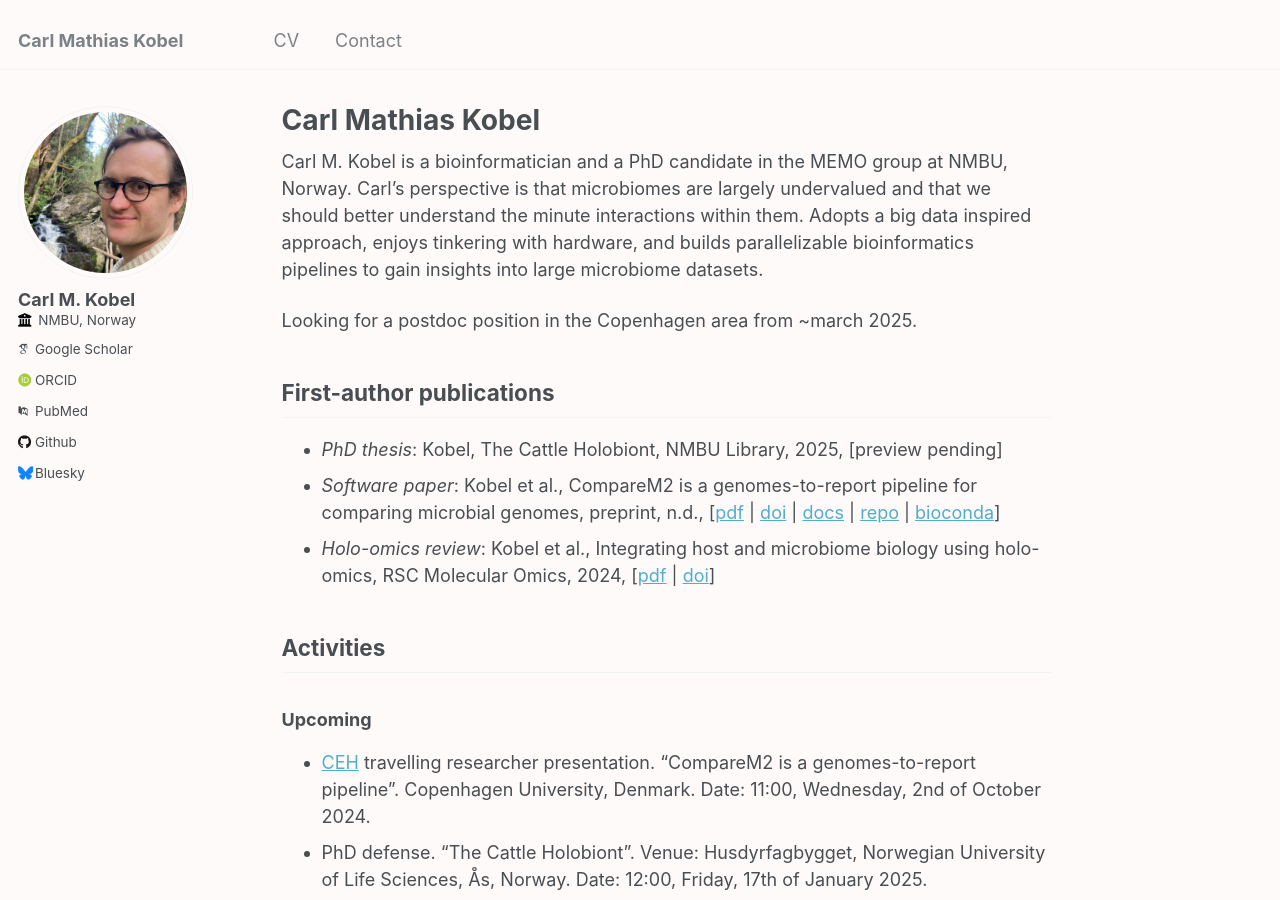
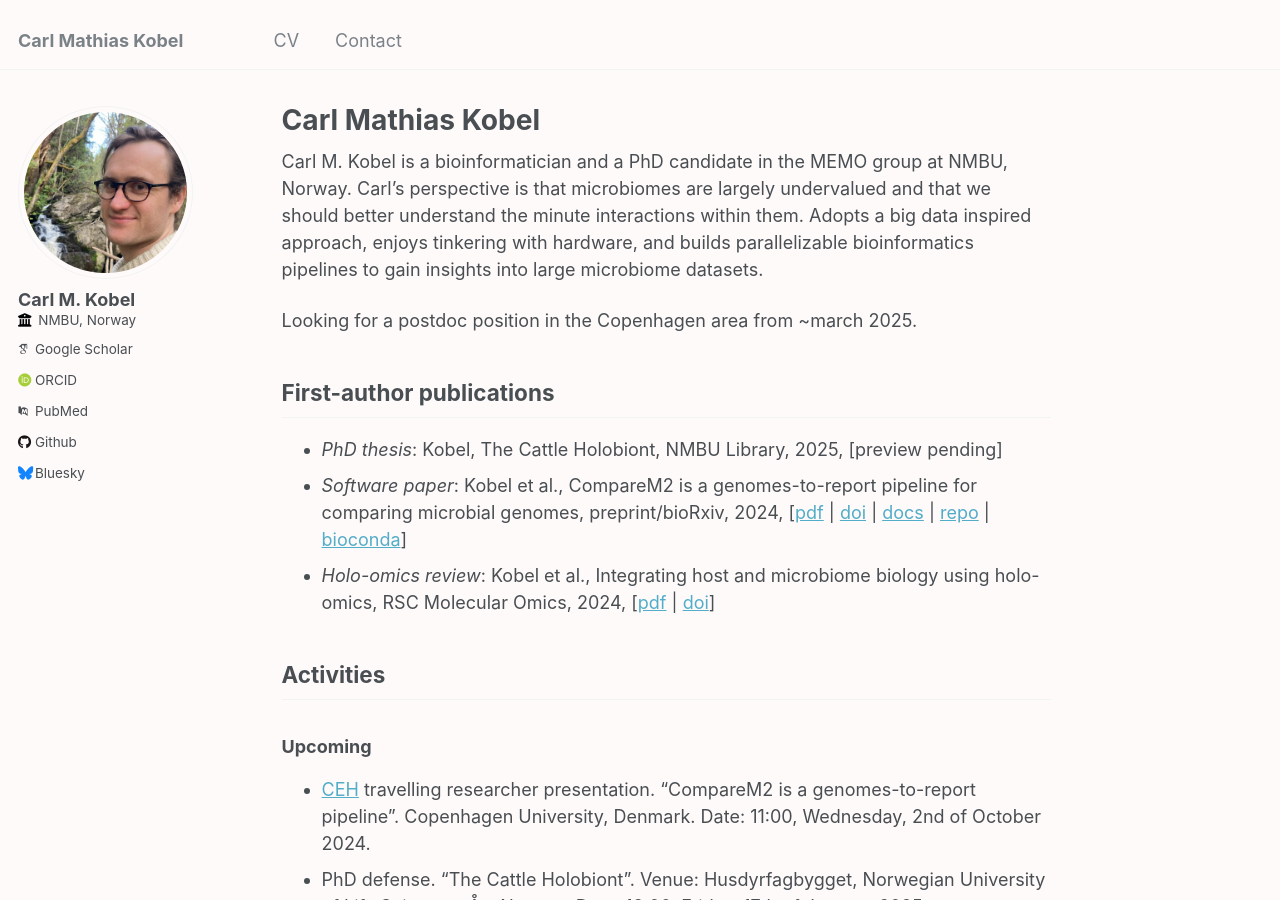
Before and after one commit to cmkobel/cmkobel.github.io, a Jekyll site: the page built from _pages/about.md, in a window 1280 px wide and 900 px high. Built offline with Jekyll 4.4.1, drawn with Linux system fonts in a browser that asks for light colours; some web fonts are replaced.

Commit message:
Update about.md

```diff
--- a/_pages/about.md
+++ b/_pages/about.md
@@ -15,7 +15,7 @@ Looking for a postdoc position in the Copenhagen area from ~march 2025.
 ## First-author publications
 
   - *PhD thesis*: Kobel, The Cattle Holobiont, NMBU Library, 2025, [preview pending]
-  - *Software paper*: Kobel et al., CompareM2 is a genomes-to-report pipeline for comparing microbial genomes, preprint, n.d., [[pdf](https://www.biorxiv.org/content/10.1101/2024.07.12.603264v2.full.pdf) \| [doi](https://doi.org/10.1101/2024.07.12.603264 ) \| [docs](https://comparem2.readthedocs.io/) \| [repo](https://github.com/cmkobel/CompareM2) \| [bioconda](https://anaconda.org/bioconda/comparem2)]
+  - *Software paper*: Kobel et al., CompareM2 is a genomes-to-report pipeline for comparing microbial genomes, preprint/bioRxiv, 2024, [[pdf](https://www.biorxiv.org/content/10.1101/2024.07.12.603264v2.full.pdf) \| [doi](https://doi.org/10.1101/2024.07.12.603264 ) \| [docs](https://comparem2.readthedocs.io/) \| [repo](https://github.com/cmkobel/CompareM2) \| [bioconda](https://anaconda.org/bioconda/comparem2)]
   - *Holo-omics review*: Kobel et al., Integrating host and microbiome biology using holo-omics, RSC Molecular Omics, 2024, [[pdf](https://github.com/cmkobel/cmkobel.github.io/raw/master/files/Kobel%20et%20al.%202024%20-%20Integrating%20host%20and%20microbiome%20biology%20using%20holo-omics.pdf) \| [doi](https://doi.org/10.1039/D4MO00017J)]
 
 ## Activities
```
